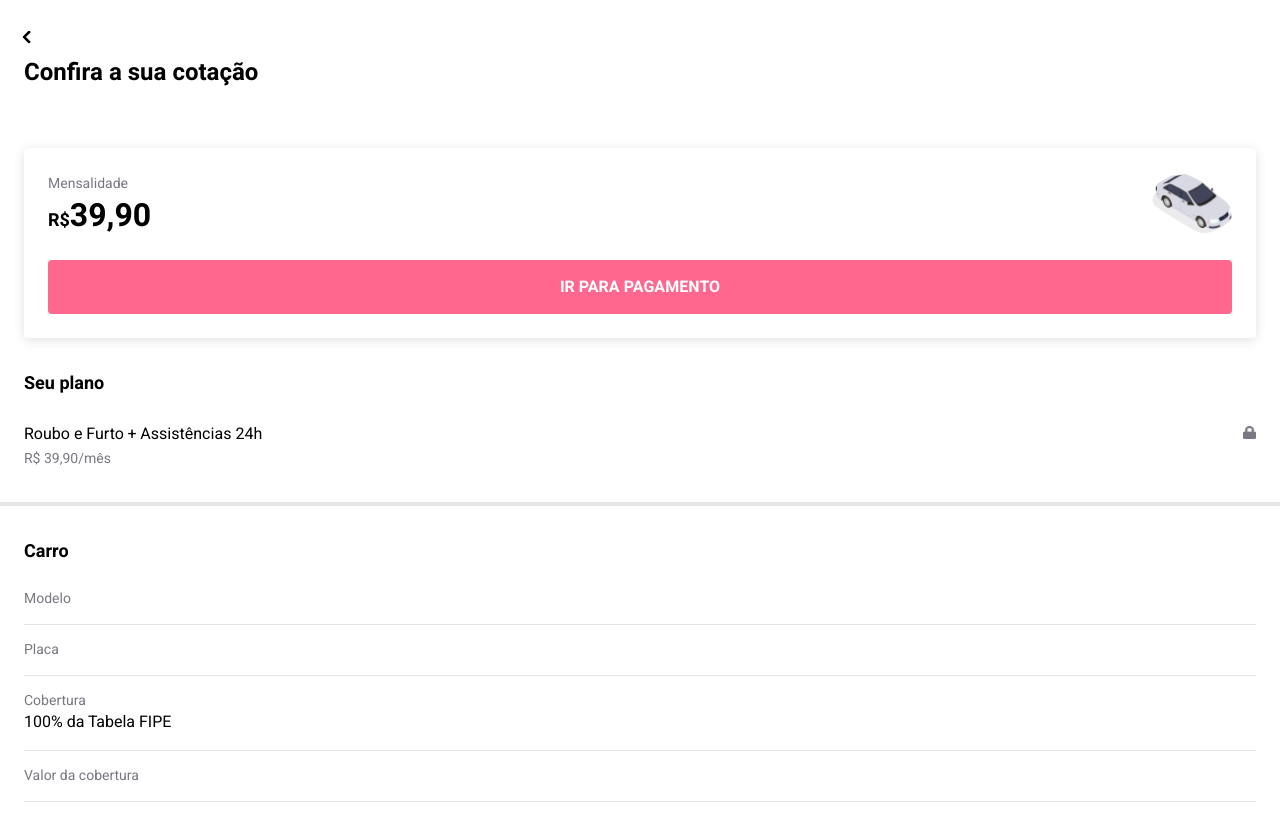
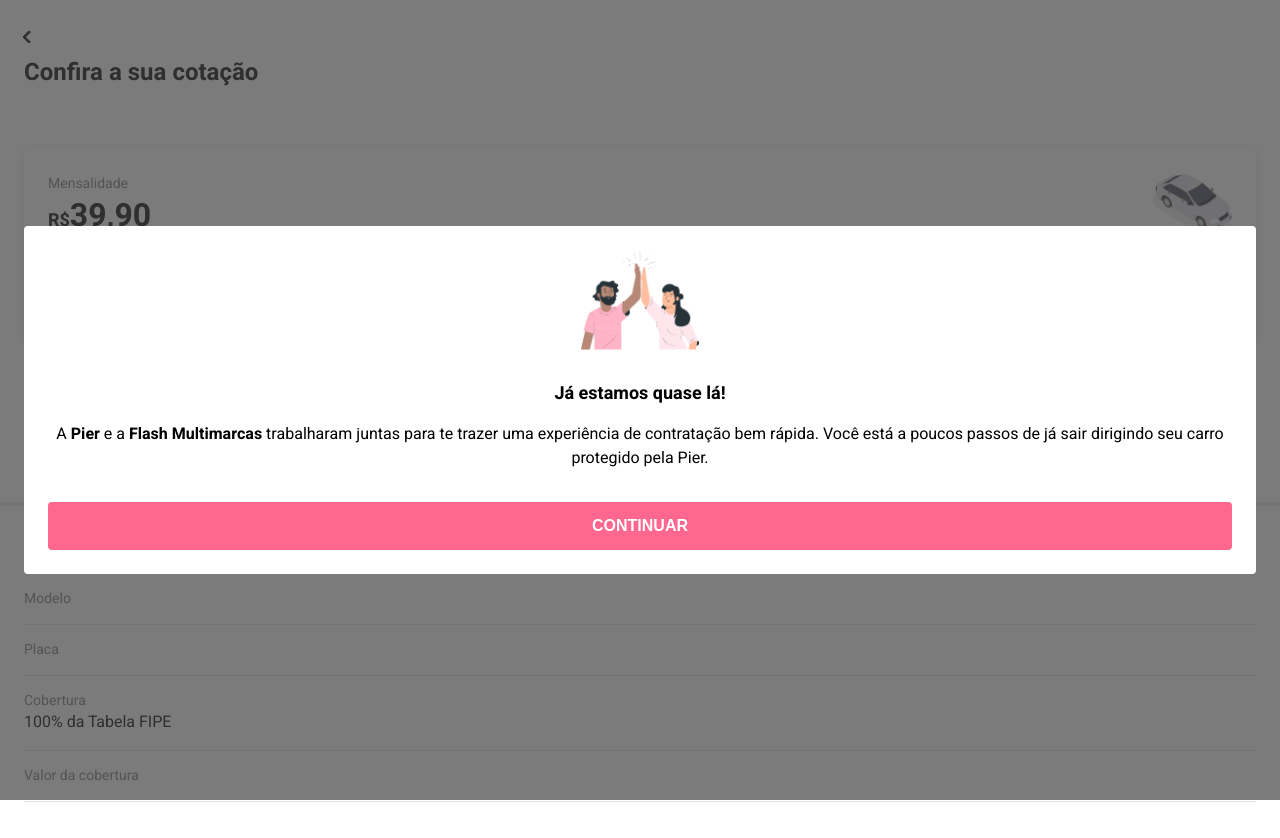
Before and after one commit to goislimat/flash, a Next.js app: page /app/acquisition/partner/welcome in a window 1280 px wide. Shown: the top 838 px of the page. Built offline with nearby package versions, Linux system fonts and the light colour scheme.

Commit message:
Add modal to welcome screen

```diff
--- a/pages/app/acquisition/partner/welcome.tsx
+++ b/pages/app/acquisition/partner/welcome.tsx
@@ -1,7 +1,7 @@
 import Image from "next/image";
 import styled from "styled-components";
 import { formatCurrency } from "../../../../src/helpers/currency";
-import { Button, Screen } from "../../../../src/ui";
+import { Button, Modal, Screen } from "../../../../src/ui";
 import { useAppContext } from "../../../appProvider";
 
 const Content = styled.div`
@@ -113,6 +113,8 @@
   const { vehicle } = useAppContext();
 
   return (
+    <>
+      <Modal />
       <Screen previousPage="/" title="Confira a sua cotação">
         <Content>
           <MainCard>
@@ -138,7 +140,12 @@
                 <em>R$ 39,90/mês</em>
               </div>
               <div>
-              <Image src="/assets/lock.png" alt="lock" height={13} width={13} />
+                <Image
+                  src="/assets/lock.png"
+                  alt="lock"
+                  height={13}
+                  width={13}
+                />
               </div>
             </div>
           </PlanContainer>
@@ -167,6 +174,7 @@
           </CarContainer>
         </Content>
       </Screen>
+    </>
   );
 };
 
--- a/src/ui/index.ts
+++ b/src/ui/index.ts
@@ -3,3 +3,4 @@
 export { Protected, NotProtected } from "./vehicleInfo";
 export { default as Select } from "./select";
 export { default as Screen } from "./screen";
+export { default as Modal } from "./modal";
--- /dev/null
+++ b/src/ui/modal/index.tsx
@@ -0,0 +1,105 @@
+import Image from "next/image";
+import { useEffect, useState } from "react";
+import styled from "styled-components";
+
+const Overlay = styled.div`
+  z-index: 11;
+  background: #444;
+  opacity: 0.7;
+  position: fixed;
+  top: 0;
+  left: 0;
+  right: 0;
+  bottom: 0;
+`;
+
+const Content = styled.div`
+  z-index: 12;
+  position: fixed;
+  top: 0;
+  left: 0;
+  right: 0;
+  bottom: 0;
+  display: flex;
+  justify-content: center;
+  align-items: center;
+  padding: 24px;
+
+  & > div {
+    background: white;
+    width: 100%;
+    padding: 24px;
+    border-radius: 4px;
+    display: flex;
+    flex-direction: column;
+    align-items: center;
+  }
+
+  h6 {
+    margin-top: 32px;
+    font-size: 18px;
+    line-height: 24px;
+    margin-bottom: 16px;
+  }
+
+  p {
+    text-align: center;
+    font-size: 16px;
+    line-height: 24px;
+    margin: 0;
+    margin-bottom: 32px;
+  }
+`;
+
+const Button = styled.button`
+  background: #ff678e;
+  border-radius: 4px;
+  display: block;
+  color: white;
+  border: none;
+  text-transform: uppercase;
+
+  font-weight: bold;
+  font-size: 16px;
+  line-height: 24px;
+  width: 100%;
+  padding: 12px;
+`;
+
+const Modal = () => {
+  const [visible, setVisibility] = useState<boolean>(true);
+
+  useEffect(() => {
+    document.body.style.overflowY = visible ? "hidden" : "auto";
+  }, [visible]);
+
+  if (!visible) return null;
+
+  return (
+    <>
+      <Overlay />
+      <Content>
+        <div>
+          <Image
+            src="/assets/amigos.png"
+            alt="amigos"
+            height={100}
+            width={120}
+          />
+          <h6>Já estamos quase lá!</h6>
+          <p>
+            A <strong>Pier</strong> e a <strong>Flash Multimarcas</strong>{" "}
+            trabalharam juntas para te trazer uma experiência de contratação bem
+            rápida. Você está a poucos passos de já sair dirigindo seu carro
+            protegido pela Pier.
+          </p>
+          <Button type="button" onClick={() => setVisibility(false)}>
+            Continuar
+          </Button>
+        </div>
+      </Content>
+    </>
+  );
+};
+
+export default Modal;
```
Also changed, not shown: public/assets/amigos.png (added). Lines whose indentation alone changed are shown as unchanged.
